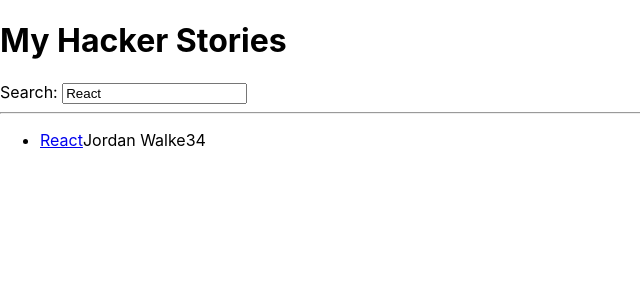
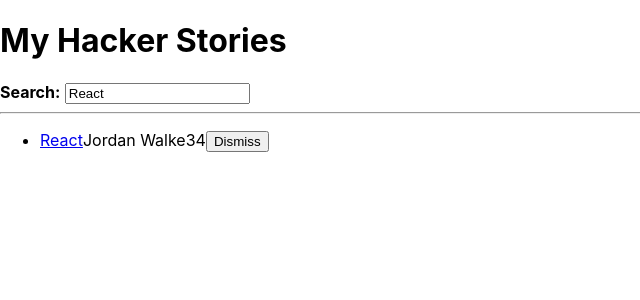
Before and after one commit to olegkolyaka78/road-to-react-hacker-stories, a React (Create React App) app: page / in a window 1280 px wide. Shown: the top 300 px of the page, without its empty margins (0-640 px from the left). Built offline with nearby package versions, Linux system fonts and the light colour scheme.

Commit message:
Completed lesson 1-6

```diff
--- a/src/App.js
+++ b/src/App.js
@@ -1,4 +1,23 @@
 import * as React from 'react';
+
+const initialStories = [
+  {
+    title: 'React',
+    url: 'https://reactjs.org/',
+    author: 'Jordan Walke',
+    num_comments: 3,
+    points: 4,
+    objectID: 0,
+  },
+  {
+    title: 'Redux',
+    url: 'https://redux.js.org/',
+    author: 'Dan Abramov, Andrew Clark',
+    num_comments: 2,
+    points: 5,
+    objectID: 1,
+  },
+];
 
 const useSemiPersistentState = (key, initialState) => {
   const [value, setValue] = React.useState(
@@ -13,30 +32,21 @@ const useSemiPersistentState = (key, initialState) => {
   };
 
 const App = () => {
-  const stories = [
-    {
-      title: 'React',
-      url: 'https://reactjs.org/',
-      author: 'Jordan Walke',
-      num_comments: 3,
-      points: 4,
-      objectID: 0,
-    },
-    {
-      title: 'Redux',
-      url: 'https://redux.js.org/',
-      author: 'Dan Abramov, Andrew Clark',
-      num_comments: 2,
-      points: 5,
-      objectID: 1,
-    },
-  ];
 
   const [searchTerm, setSearchTerm] = useSemiPersistentState(
     'search',
     'React'
     );
 
+  const [stories, setStories] = React.useState(initialStories);
+
+  const handleRemoveStory = (item) => {
+    const newStories = stories.filter(
+      (story) => item.objectID !== story.objectID
+    );
+
+    setStories(newStories);
+  }
 
 const handleSearch = (event) => {
   setSearchTerm(event.target.value);
@@ -52,36 +62,71 @@ const searchedStories = stories.filter((story) =>
     <div>
       <h1>My Hacker Stories</h1>
 
-      <Search search={searchTerm} onSearch={handleSearch} />
+      <InputWithLabel
+        id="search"
+        value={searchTerm}
+        onInputChange={handleSearch}
+        >
+          <strong>Search:</strong>
+        </InputWithLabel>
 
       <hr/>
 
-      <List list={searchedStories} />
+      <List list={searchedStories} onRemoveItem={handleRemoveStory} />
     </div>
   );
 }
 
-const Search = ({ search, onSearch }) => (
+const InputWithLabel = ({
+  id,
+  value,
+  type= 'type',
+  onInputChange,
+  isFocused,
+  children,
+ }) => {
+  const inputRef = React.useRef();
+  React.useEffect(() => {
+    if (isFocused && inputRef.current) {
+      inputRef.current.focus();
+    }
+  }, [isFocused]);
+
+ return (
    <>
-    <label htmlFor="search">Search: </label>
+    <label htmlFor={id}>{children}</label>
+    &nbsp;
+      {/* B */}
     <input
-      id="search"
-      type="text"
-      value={search}
-      onChange={onSearch}
+    ref={inputRef}
+      id={id}
+      type={type}
+      value={value}
+      autoFocus={isFocused}
+      onChange={onInputChange}
     />
   </>
   );
+ };
 
-const List = ({ list }) => (
+const List = ({ list, onRemoveItem }) => (
   <ul>
     {list.map((item) => (
-      <Item key={item.objecID} item={item} />
+      <Item
+        key={item.objecID}
+        item={item}
+        onRemoveItem={onRemoveItem}
+      />
     ))}
   </ul>
 );
 
-const Item = ({ item }) => (
+const Item = ({ item, onRemoveItem }) => {
+  const handleRemoveItem = () => {
+    onRemoveItem(item);
+  };
+
+  return (
   <li>
     <span>
       <a href={item.url}>{item.title}</a>
@@ -89,7 +134,13 @@ const Item = ({ item }) => (
     <span>{item.author}</span>
     <span>{item.num_comments}</span>
     <span>{item.points}</span>
+    <span>
+      <button type="button" onClick={() => onRemoveItem(item)}>
+        Dismiss
+      </button>
+    </span>
   </li>
-);
+  );
+};
 
 export default App;
```
